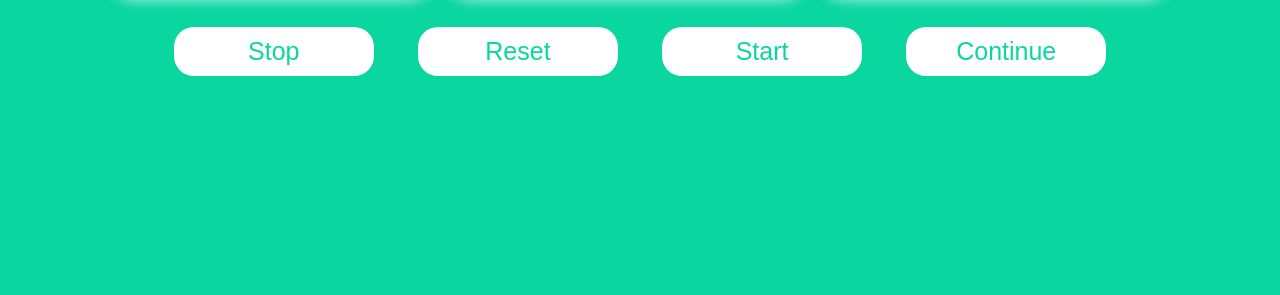
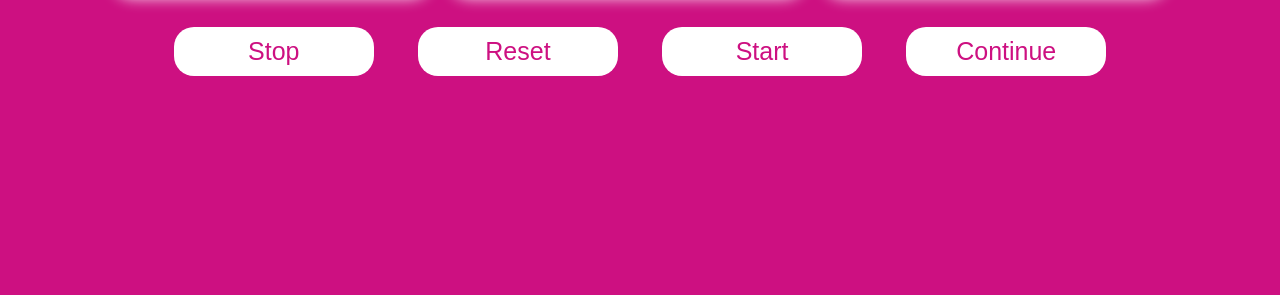
Before and after one commit to dinaaemotalib/PRODIGY_WD_02, a plain HTML site: page index.html in a window 1280 px wide. Shown: the part 505-800 px from the top of the page. Drawn offline with Linux system fonts and the light colour scheme.

Commit message:
new color

```diff
--- a/style.css
+++ b/style.css
@@ -4,7 +4,7 @@
 }
 
 :root{
-    --primary-color: #0ad6a0;
+    --primary-color: #cd1081;
     --secondary-color: white;
 }
 
```
